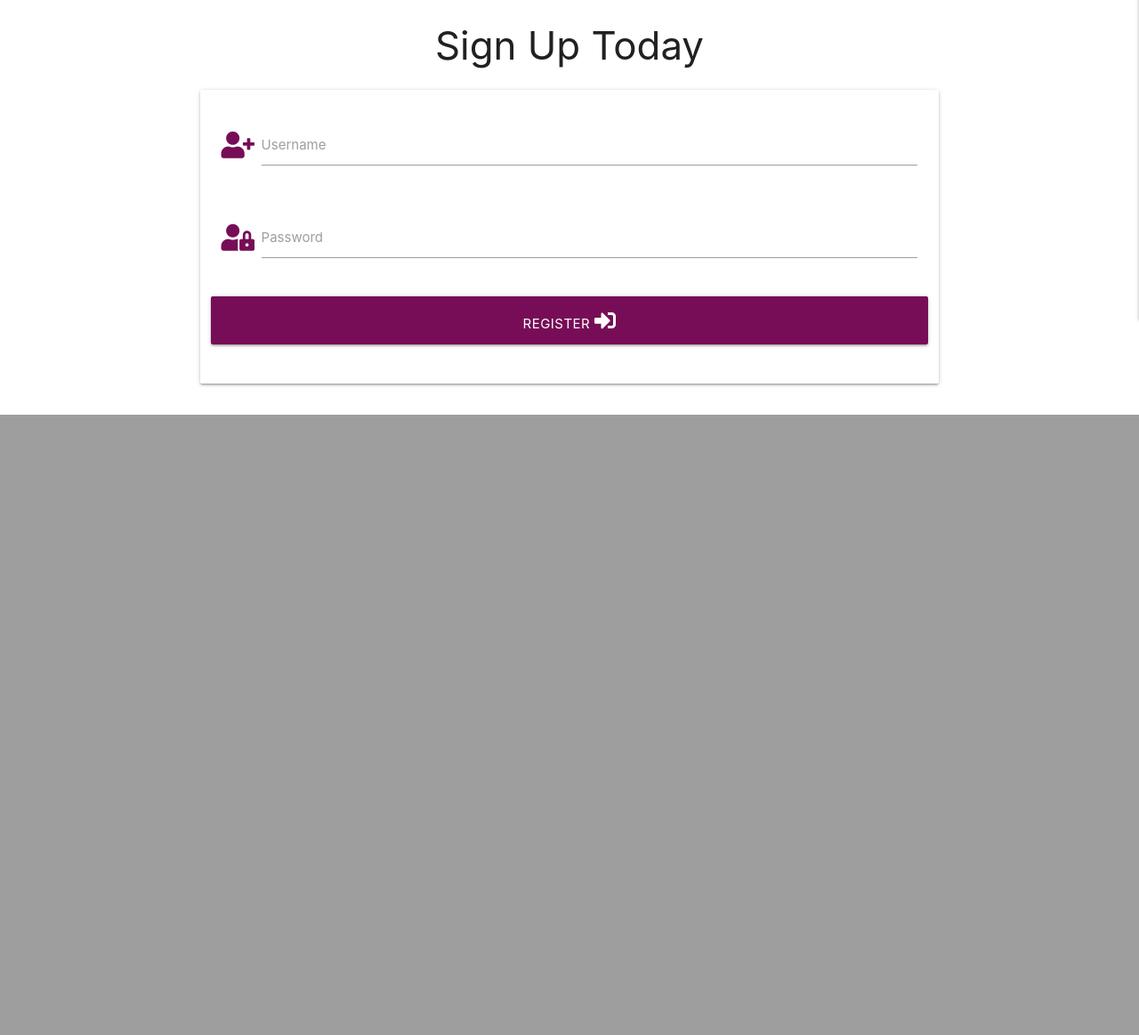
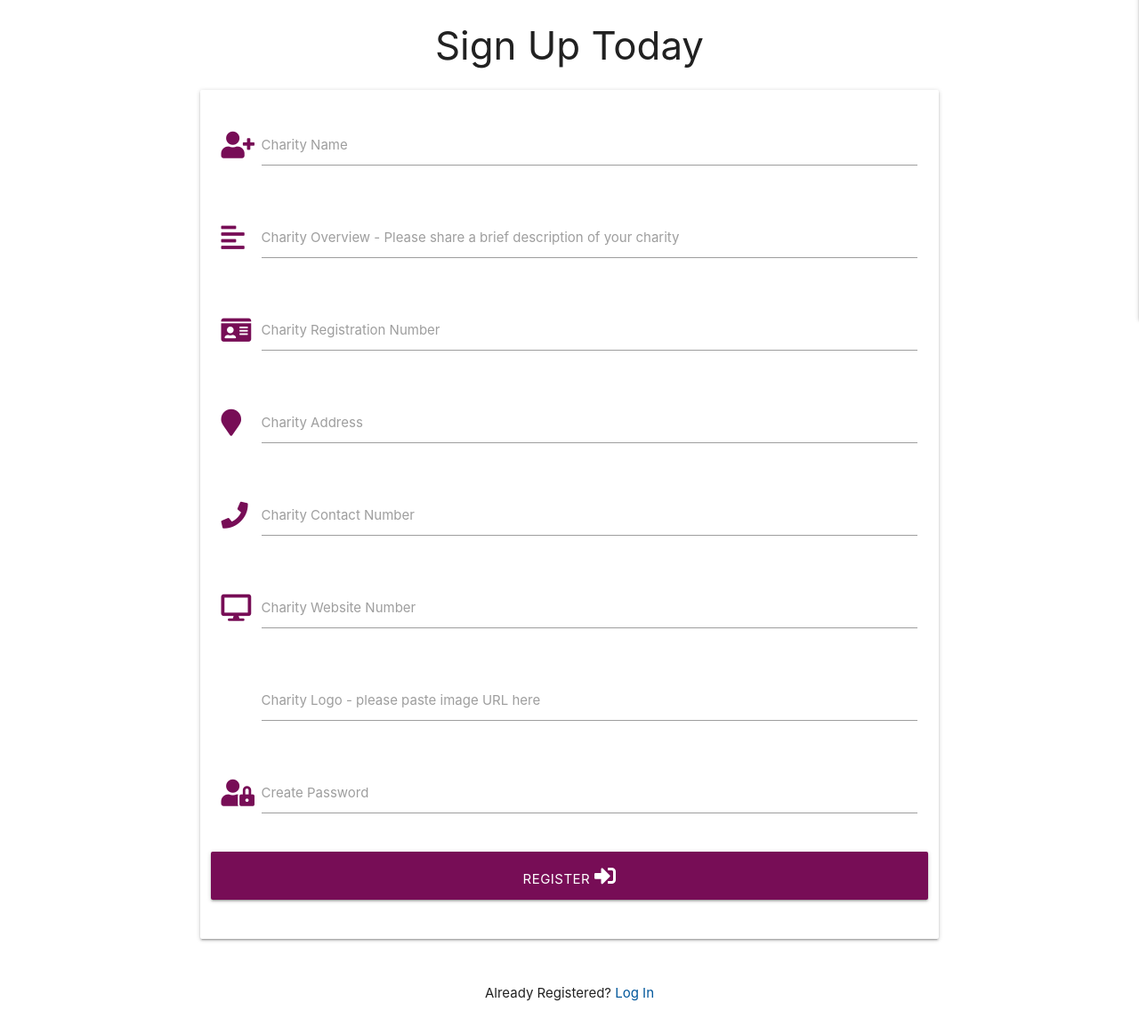
Before and after one commit to lhynes/CI-Data-Centric-Development-Milestone-Project-3, a Flask app: page /register in a window 1280 px wide. Shown: the part 501-1664 px from the top of the page at 89% size. Before the commit the page ends 967 px from the top, so only its background shows below. Run offline with Flask 2, Linux system fonts and the light colour scheme; some libraries are stand-ins or nearby versions.

Commit message:
updated fields on form

```diff
--- a/templates/register.html
+++ b/templates/register.html
@@ -11,15 +11,69 @@
 					<div class="input-field col s12">
 						<i class="fas fa-user-plus prefix"></i>
 						<input id="username" name="username" type="text" class="validate">
-						<label for="username">Username</label>
+						<label for="username">Charity Name</label>
 					</div>
                 </div>
+
+                <!-- charity overview field-->
+                <div class="row">
+					<div class="input-field col s12">
+						<i class="fas fa-align-left prefix"></i>
+						<input id="charity_overview" name="charity_overview" type="text" class="validate">
+						<label for="charity_overview">Charity Overview - Please share a brief description of your charity</label>
+					</div>
+                </div>
+
+                <!-- charity number field-->
+                <div class="row">
+					<div class="input-field col s12">
+						<i class="fas fa-id-card prefix"></i>
+						<input id="charity_registration_number" name="charity_registration_number" type="text" class="validate">
+						<label for="charity_registration_number">Charity Registration Number</label>
+					</div>
+                </div>
+
+                 <!-- charity address field-->
+                <div class="row">
+					<div class="input-field col s12">
+						<i class="fas fa-map-marker prefix"></i>
+						<input id="charity_address" name="charity_address" type="text" class="validate">
+						<label for="charity_address">Charity Address</label>
+					</div>
+                </div>
+
+                 <!-- charity contact number field-->
+                <div class="row">
+					<div class="input-field col s12">
+						<i class="fas fa-phone prefix"></i>
+						<input id="charity_contact_number" name="charity_contact_number" type="text" class="validate">
+						<label for="charity_contact_number">Charity Contact Number</label>
+					</div>
+                </div>
+
+                <!-- charity website field-->
+                <div class="row">
+					<div class="input-field col s12">
+						<i class="fas fa-desktop prefix"></i>
+						<input id="charity_website" name="charity_website" type="url" class="validate">
+						<label for="charity_website">Charity Website Number</label>
+					</div>
+                </div>
+                <!-- charity logo field-->
+                <div class="row">
+					<div class="input-field col s12">
+						<i class="fas fa-picture-o prefix"></i>
+						<input id="charity_logo" name="charity_logo" type="url" class="validate">
+						<label for="charity_logo">Charity Logo - please paste image URL here </label>
+					</div>
+                </div>
+
                 <!-- passowrd field-->
                 <div class="row">
                     <div class="input-field col s12">
 						<i class="fas fa-user-lock prefix"></i>
                         <input id="password" name="password" type="password" class="validate">
-                        <label for="password">Password</label>
+                        <label for="password">Create Password</label>
                     </div>
                 </div>
                 <!-- register button-->
@@ -32,4 +86,21 @@
         </form>
     </div>
 
+
+
+
+
+
+
+
+
+    <div class="row">
+        <div class="col s12">
+            <p class="center-align">
+                Already Registered?
+                <a href="{{ url_for('login') }}" class="light-blue-text text-darken-4">Log In</a>
+            </p>
+        </div>
+    </div>
+
 {% endblock %}
```
